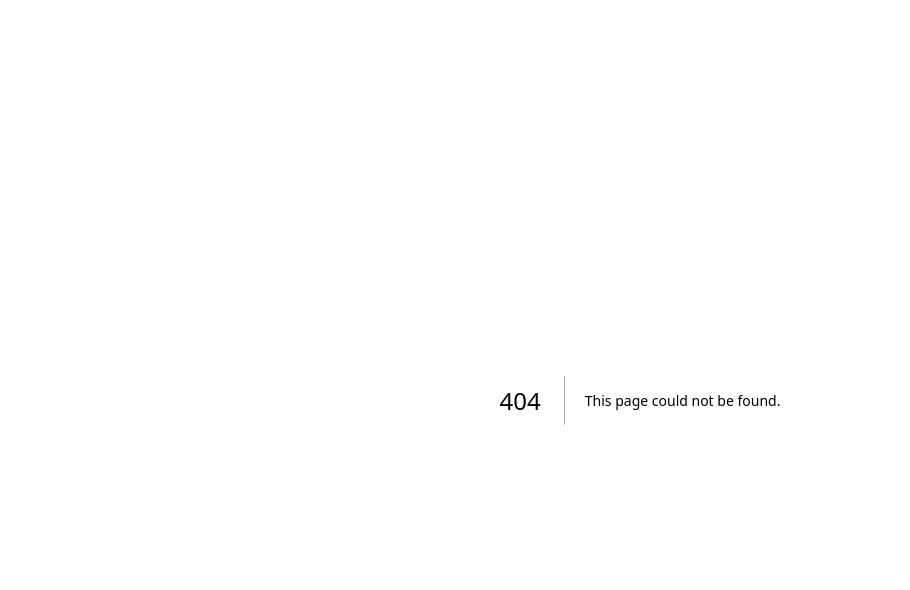
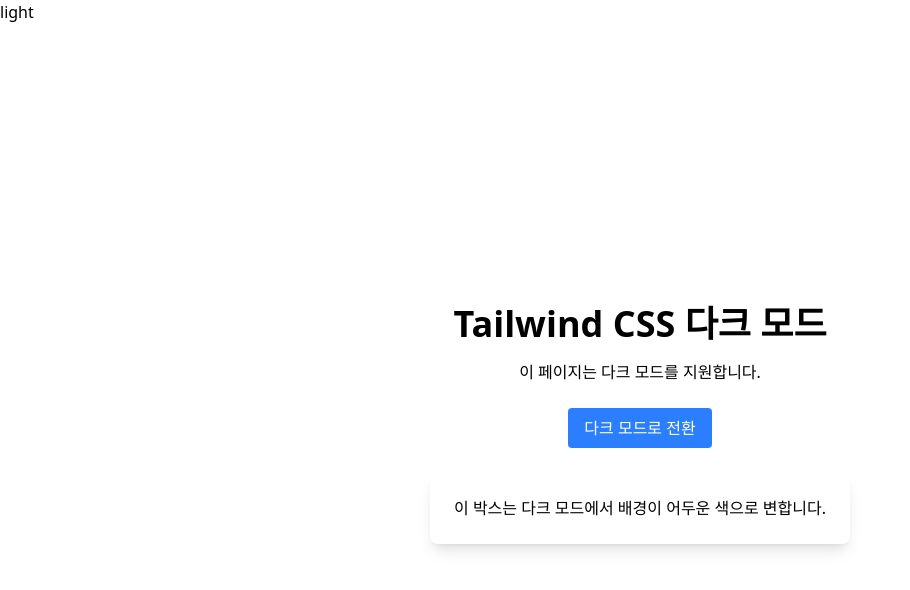
Before and after one commit to Pyeon0904/tailwindcss, a Next.js app: page /19_DarkMode in a window 1280 px wide. Before the commit this address had no page. Shown: the top 590 px of the page, without its empty margins (0-910 px from the left). Built offline with nearby package versions, Linux system fonts and the light colour scheme.

Commit message:
feat: 19.DarkMode

```diff
--- /dev/null
+++ b/app/19_DarkMode/page.tsx
@@ -0,0 +1,60 @@
+import DarkModeToggle from "@/app/components/Toggle/DarkModeToggle";
+import AppLayout from "@/app/components/layouts/AppLayout";
+
+export default function DarkMode() {
+
+  return (
+    <>
+      <AppLayout>
+        <div
+          className="bg-white dark:bg-gray-900 text-black dark:text-white min-h-screen flex items-center justify-center">
+          <div className="text-center">
+            <h1 className="text-4xl font-bold mb-4">Tailwind CSS 다크 모드</h1>
+            <p className="mb-6">이 페이지는 다크 모드를 지원합니다.</p>
+            <DarkModeToggle/>
+            <div className="mt-6 bg-white dark:bg-gray-800 p-6 rounded-lg shadow-lg">
+              <p>이 박스는 다크 모드에서 배경이 어두운 색으로 변합니다.</p>
+            </div>
+          </div>
+        </div>
+      </AppLayout>
+    </>
+  );
+}
+
+{/*<div className='flex min-h-screen justify-center items-center'>*/
+}
+{/*  <div className="bg-white dark:bg-slate-800 text-slate-900 dark:text-white p-6 rounded-lg shadow-md max-w-lg">*/
+}
+{/*    <h3 className="text-lg font-bold">Writes Upside-Down</h3>*/
+}
+{/*    <p className="text-slate-600 dark:text-slate-400">*/
+}
+{/*      The Zero Gravity Pen can be used to write in any orientation, including*/
+}
+{/*      upside-down. It even works in outer space.*/
+}
+{/*    </p>*/
+}
+{/*  </div>*/
+}
+{/*</div>*/
+}
+{/*<div className="flex min-h-screen justify-center items-center bg-gray-100 dark:bg-slate-900 transition-colors">*/
+}
+{/*  <div className="bg-white dark:bg-slate-800 text-slate-900 dark:text-white p-6 rounded-lg shadow-md max-w-lg">*/
+}
+{/*    <h3 className="text-lg font-bold">Writes Upside-Down</h3>*/
+}
+{/*    <p className="text-slate-600 dark:text-slate-400">*/
+}
+{/*      The Zero Gravity Pen can be used to write in any orientation, including*/
+}
+{/*      upside-down. It even works in outer space.*/
+}
+{/*    </p>*/
+}
+{/*  </div>*/
+}
+{/*</div>*/
+}
--- /dev/null
+++ b/app/components/Toggle/DarkModeToggle.tsx
@@ -0,0 +1,26 @@
+'use client';
+
+import React, {useEffect, useState} from 'react';
+
+export default function DarkModeToggle() {
+  const [isDark, setIsDark] = useState(false);
+
+  useEffect(() => {
+    setIsDark(document.documentElement.classList.contains('dark'));
+  }, []);
+
+  const toggleDarkMode = () => {
+    document.documentElement.classList.toggle('dark');
+    setIsDark(document.documentElement.classList.contains('dark'));
+  };
+
+  return (
+    <button
+      onClick={toggleDarkMode}
+      className="bg-blue-500 text-white px-4 py-2 rounded"
+      aria-pressed={isDark}
+    >
+      {isDark ? '라이트 모드로 전환' : '다크 모드로 전환'}
+    </button>
+  );
+}
--- /dev/null
+++ b/app/components/layouts/AppLayout.tsx
@@ -0,0 +1,14 @@
+import {ReactNode} from "react";
+import Header from "@/app/components/layouts/Header";
+
+export default async function AppLayout({children}: { children: ReactNode }) {
+
+  return (
+    <div className='max-w-screen-2xl h-screen mx-auto'>
+      <Header/>
+      <main className='w-full'>
+        {children}
+      </main>
+    </div>
+  );
+}
--- /dev/null
+++ b/app/components/layouts/Header.tsx
@@ -0,0 +1,32 @@
+'use client';
+
+import {useTheme} from "next-themes";
+import {useEffect, useState} from "react";
+
+export default function Header() {
+  const {theme, setTheme} = useTheme();
+  const [mounted, setMounted] = useState(false);
+
+  useEffect(() => {
+    setMounted(true);
+  }, []);
+
+  const toggleTheme = () => {
+    setTheme(theme === 'dark' ? 'light' : 'dark');
+  };
+  return (
+    <>
+      <header>
+        <div>
+          {!mounted ? (
+            <span className="w-6 h-6 text-white">dark</span>
+          ) : (
+            <button onClick={toggleTheme} className="w-6 h-6 text-black dark:text-white" title="다크모드 토글">
+              {theme === 'dark' ? 'dark' : 'light'}
+            </button>
+          )}
+        </div>
+      </header>
+    </>
+  );
+}
--- a/app/layout.tsx
+++ b/app/layout.tsx
@@ -1,21 +1,22 @@
-import type { Metadata } from "next";
+import React from "react";
+import type {Metadata} from "next";
 import "./globals.css";
+import {ThemeProvider} from 'next-themes';
+
 
 export const metadata: Metadata = {
   title: "Create Next App",
   description: "Generated by create next app",
 };
 
-export default function RootLayout({
-  children,
-}: Readonly<{
-  children: React.ReactNode;
-}>) {
+export default function RootLayout({children}: { children: React.ReactNode }) {
   return (
     <html lang="en">
-      <body>
-        {children}
-      </body>
+    <body>
+    <ThemeProvider attribute='class' defaultTheme='system' enableSystem>
+      {children}
+    </ThemeProvider>
+    </body>
     </html>
   );
 }
--- a/package.json
+++ b/package.json
@@ -12,7 +12,11 @@
     "@fortawesome/fontawesome-svg-core": "^6.7.2",
     "@fortawesome/free-solid-svg-icons": "^6.7.2",
     "@fortawesome/react-fontawesome": "^0.2.2",
+    "@tailwindcss/aspect-ratio": "^0.4.2",
+    "@tailwindcss/forms": "^0.5.10",
+    "@tailwindcss/typography": "^0.5.16",
     "next": "15.3.3",
+    "next-themes": "^0.4.6",
     "postcss": "^8.5.4",
     "react": "^19.0.0",
     "react-dom": "^19.0.0"
--- /dev/null
+++ b/tailwind.config.ts
@@ -0,0 +1,38 @@
+// npm install @tailwindcss/forms
+// @tailwindcss/typography
+// @tailwindcss/aspect-ratio
+
+import type {Config} from 'tailwindcss';
+import forms from '@tailwindcss/forms';
+import typography from '@tailwindcss/typography';
+import aspectRatio from '@tailwindcss/aspect-ratio';
+
+const config: Config = {
+  content: [
+    './app/**/*.{js,ts,jsx,tsx,mdx}',
+    './pages/**/*.{js,ts,jsx,tsx,mdx}',
+    './components/**/*.{js,ts,jsx,tsx,mdx}',
+  ],
+  darkMode: 'class', // or 'media'(OS system) or 'class'(선택적)
+  theme: {
+    extend: {
+      colors: {
+        primary: '#1E40AF',
+        secondary: '#64748B',
+      },
+      fontFamily: {
+        sans: ['Inter', 'sans-serif'],
+      },
+    },
+  },
+  plugins: [
+    // require('@tailwindcss/forms'),
+    // require('@tailwindcss/typography'),
+    // require('@tailwindcss/aspect-ratio'),
+    forms,
+    typography,
+    aspectRatio,
+  ],
+};
+
+export default config;
```
Also changed, not shown: 1 other file (tests, documents, lock files or other folders).
